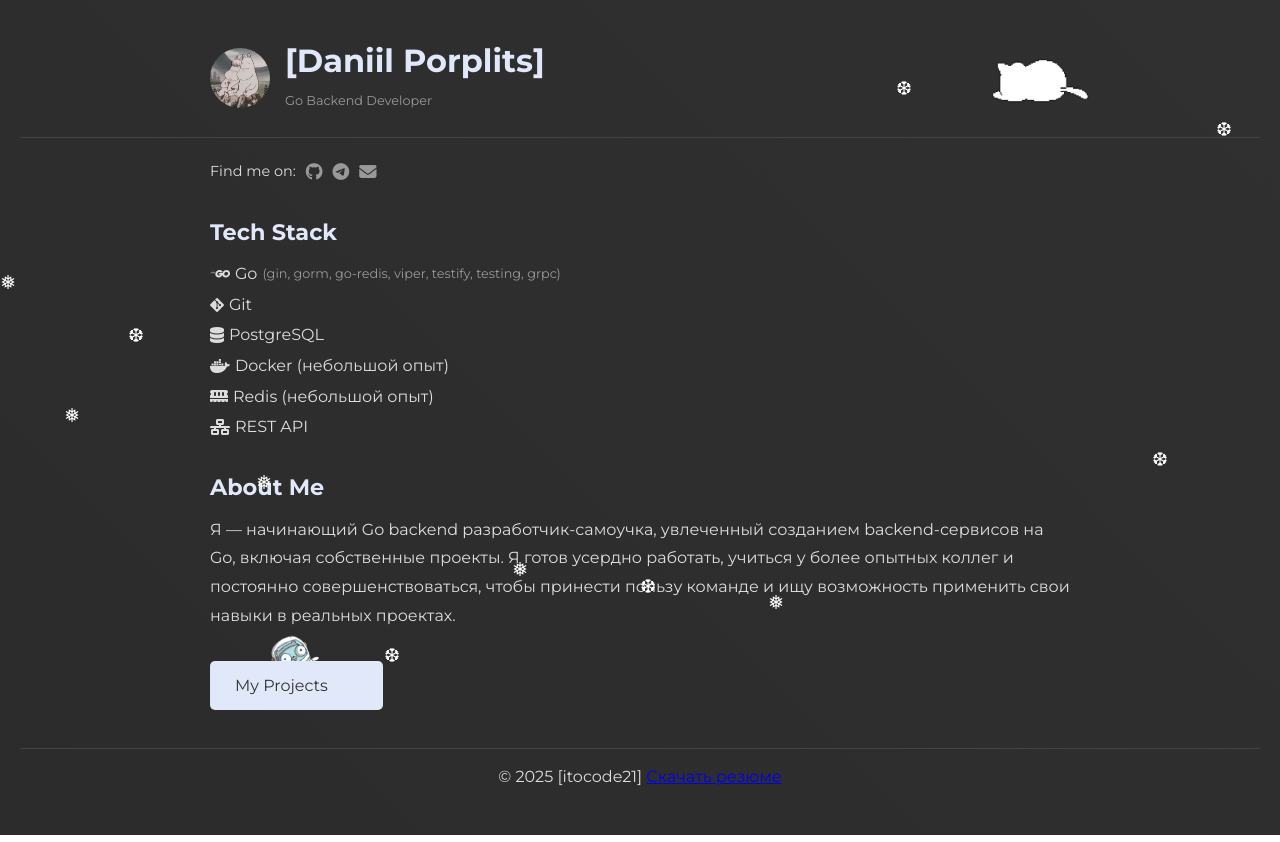
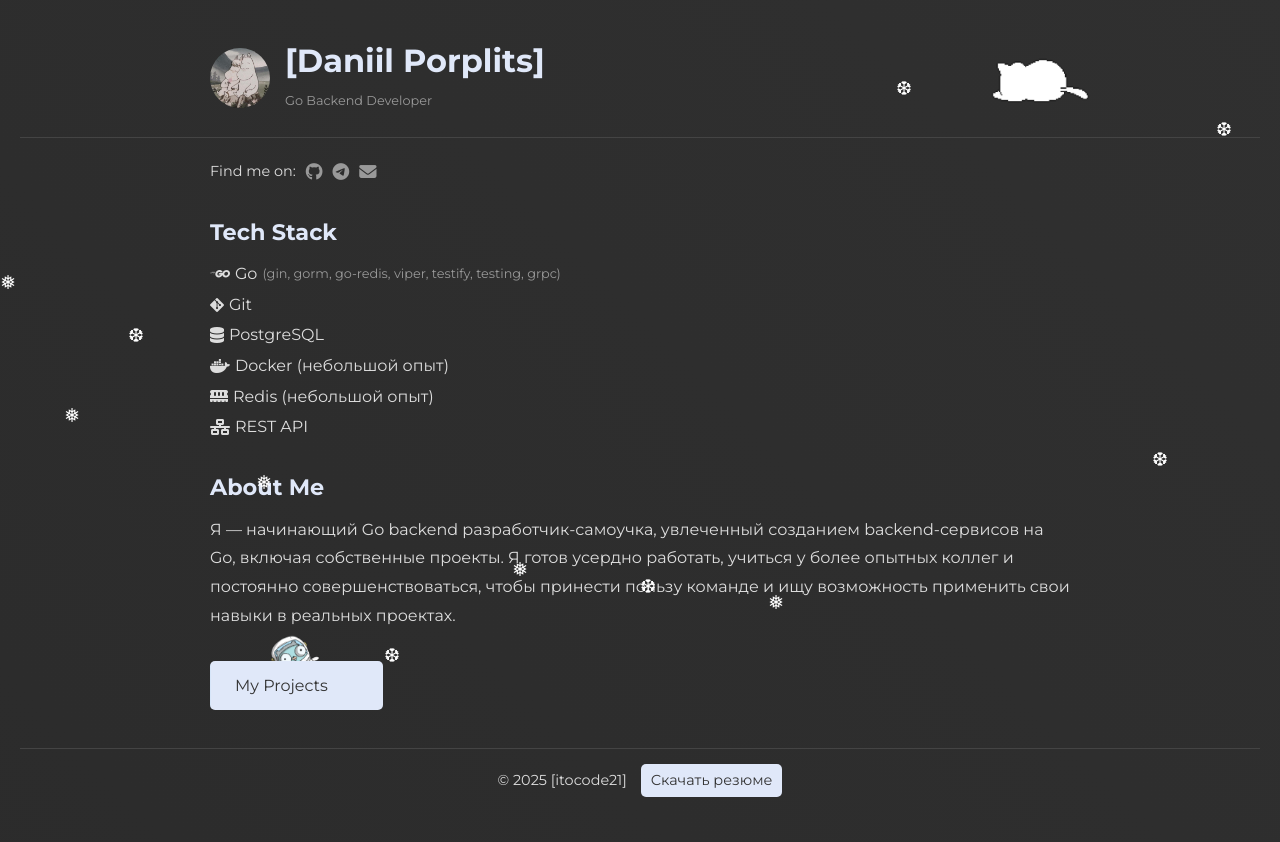
Before and after one commit to itocode21/CV-Go-Backend, a plain HTML site: page index.html in a window 1280 px wide. Drawn offline with Linux system fonts and the light colour scheme.

Commit message:
Update style.css

```diff
--- a/style.css
+++ b/style.css
@@ -274,11 +274,30 @@ content: "";
 }
 
 /* Подвал */
+/* Подвал */
 footer {
     border-top: 1px solid #444;
     padding: 15px 0;
     margin-top: auto;
     text-align: center;
+    font-size: 0.9em; /* Уменьшим размер шрифта для компактности */
+}
+
+/* Кнопка скачивания резюме */
+.download-resume-btn {
+    display: inline-block;
+    padding: 5px 10px;
+    margin-left: 10px; /* Отступ от текста копирайта */
+    background-color: #e0e8f9;
+    color: #333;
+    text-decoration: none;
+    border-radius: 5px;
+    transition: background-color 0.3s ease, color 0.3s ease;
+}
+
+.download-resume-btn:hover {
+    background-color: #66ccff;
+    color: #fff;
 }
 /* Секция пиксельного котика*/
 .header-cat {
```
